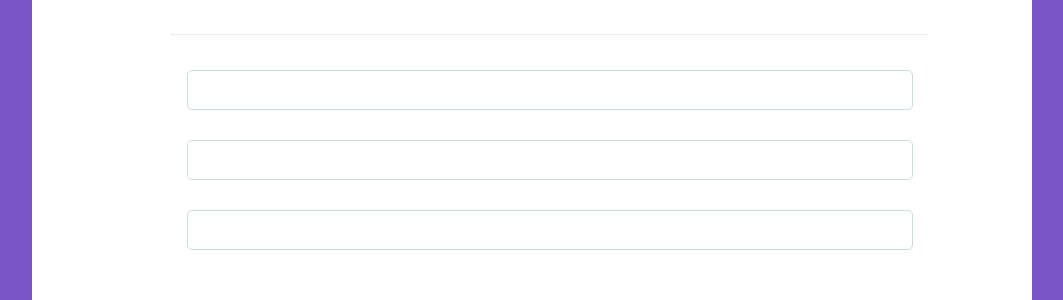
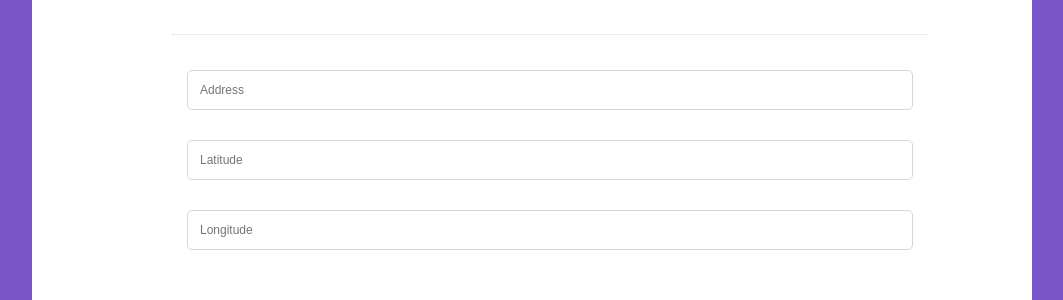
Before and after one commit to HuascarMC/angular_geocoder, an Angular app: page / in a window 1280 px wide. Shown: the part 267-567 px from the top of the page, without its empty margins (108-1171 px from the left). Built offline with nearby package versions, Linux system fonts and the light colour scheme.

Commit message:
added placeholderinput boxes

```diff
--- a/src/app/geocoder/geocoder.component.html
+++ b/src/app/geocoder/geocoder.component.html
@@ -3,9 +3,9 @@
  <form class="geocoder-form">
   <ul>
     <li><br><hr class="br-line"></li>
-    <li><input type="text" name="" value=""></li>
-    <li><input type="text" name="" value=""></li>
-    <li><input type="text" name="" value=""></li>
+    <li><input type="text" placeholder="Address" name="" value=""></li>
+    <li><input type="text" placeholder="Latitude" name="" value=""></li>
+    <li><input type="text" placeholder="Longitude" name="" value=""></li>
     <input class="hidden-btn" type="submit" name="item">
   </ul>
  </form>
```
